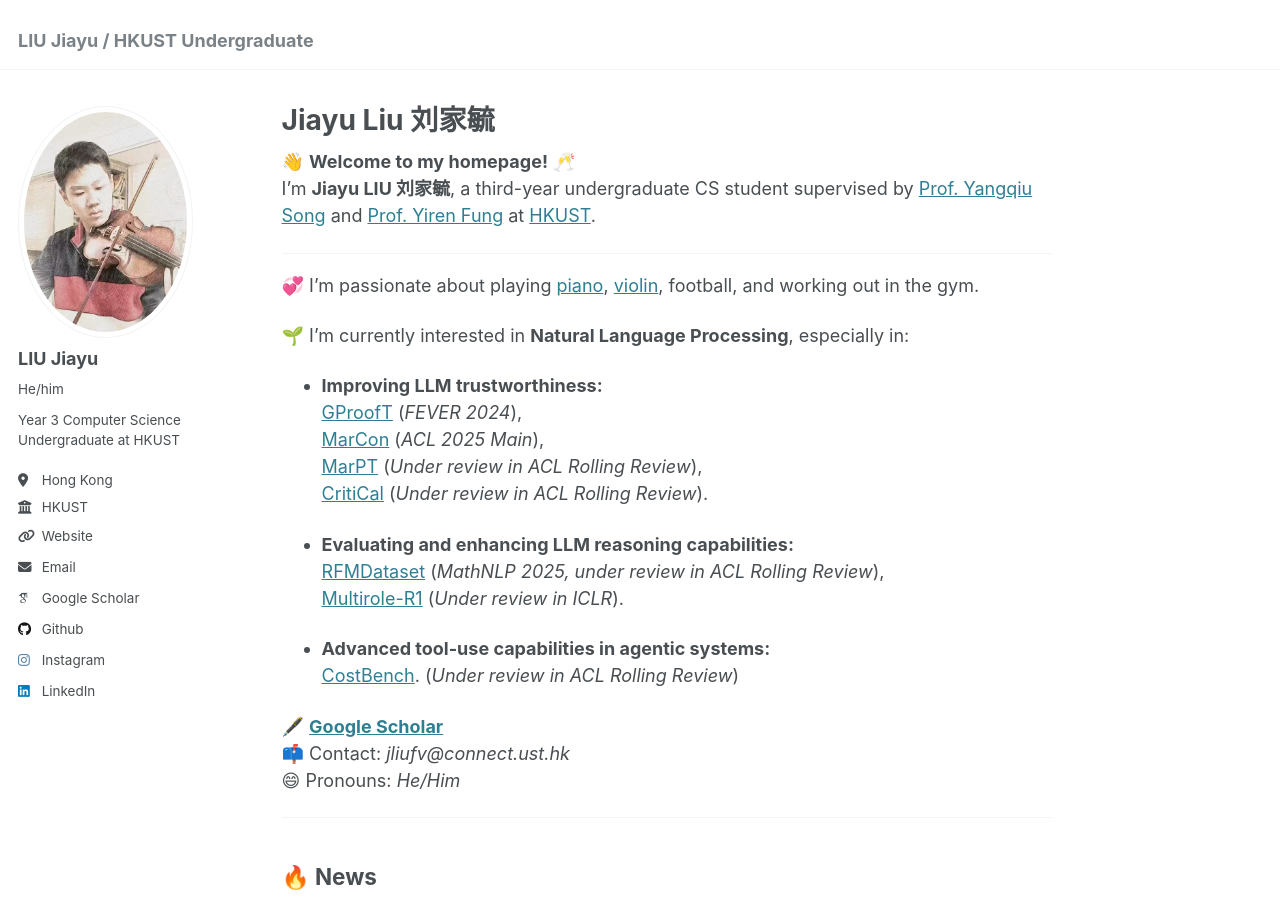
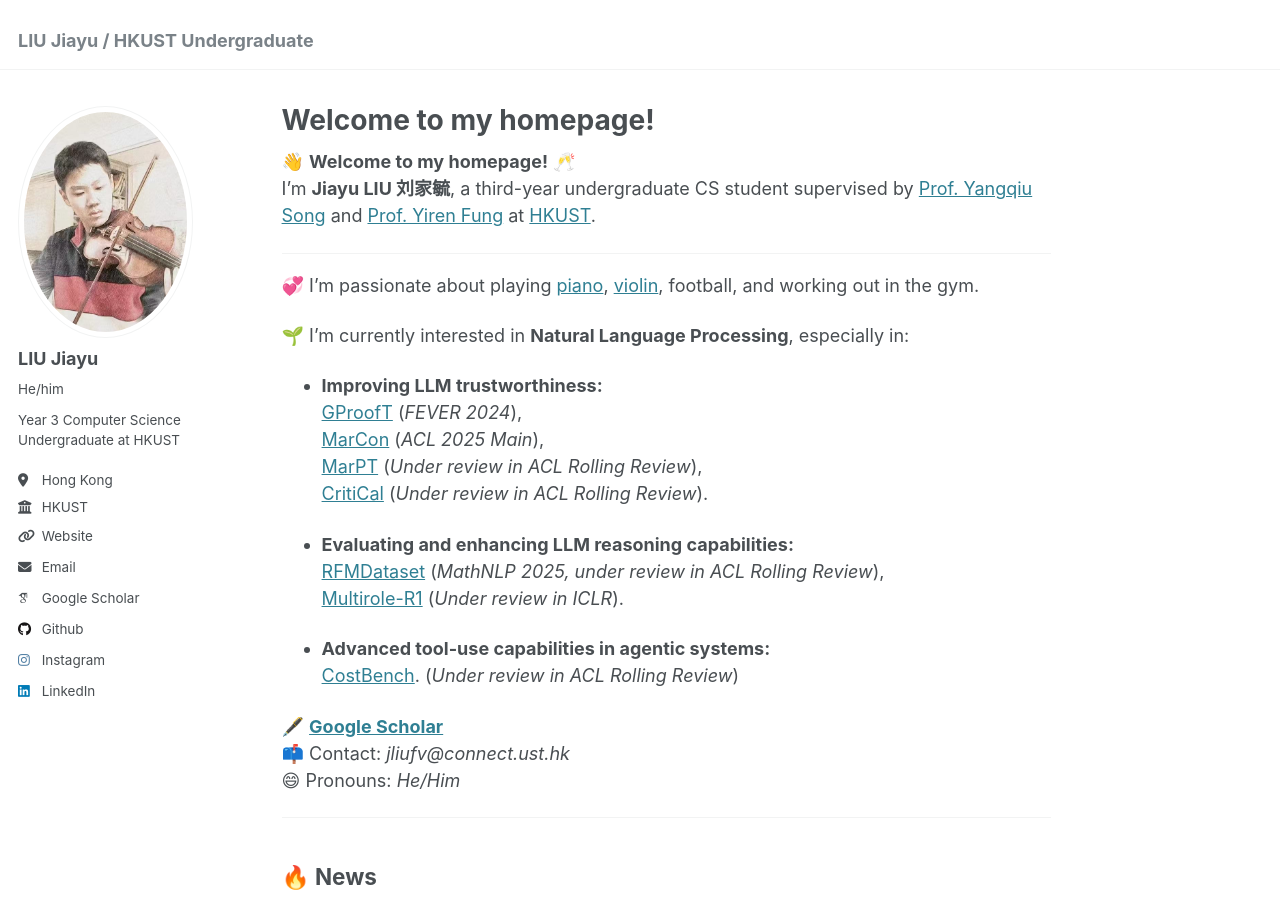
Before and after one commit to JiayuJeff/JiayuJeff.github.io, a Jekyll site: the page built from _pages/about.md, in a window 1280 px wide and 900 px high. Built offline with Jekyll 4.4.1, drawn with Linux system fonts in a browser that asks for light colours; some web fonts are replaced.

Commit message:
Update about.md

```diff
--- a/_pages/about.md
+++ b/_pages/about.md
@@ -1,6 +1,6 @@
 ---
 permalink: /
-title: "Jiayu Liu 刘家毓"
+title: "Welcome to my homepage!"
 excerpt: "About me"
 author_profile: true
 redirect_from:
```
